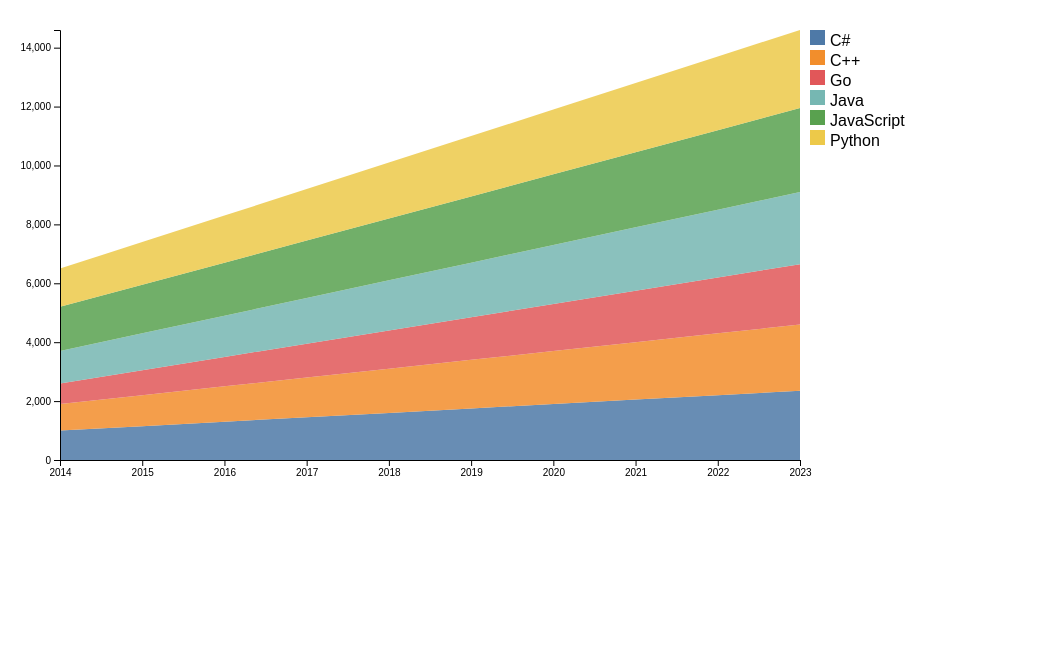
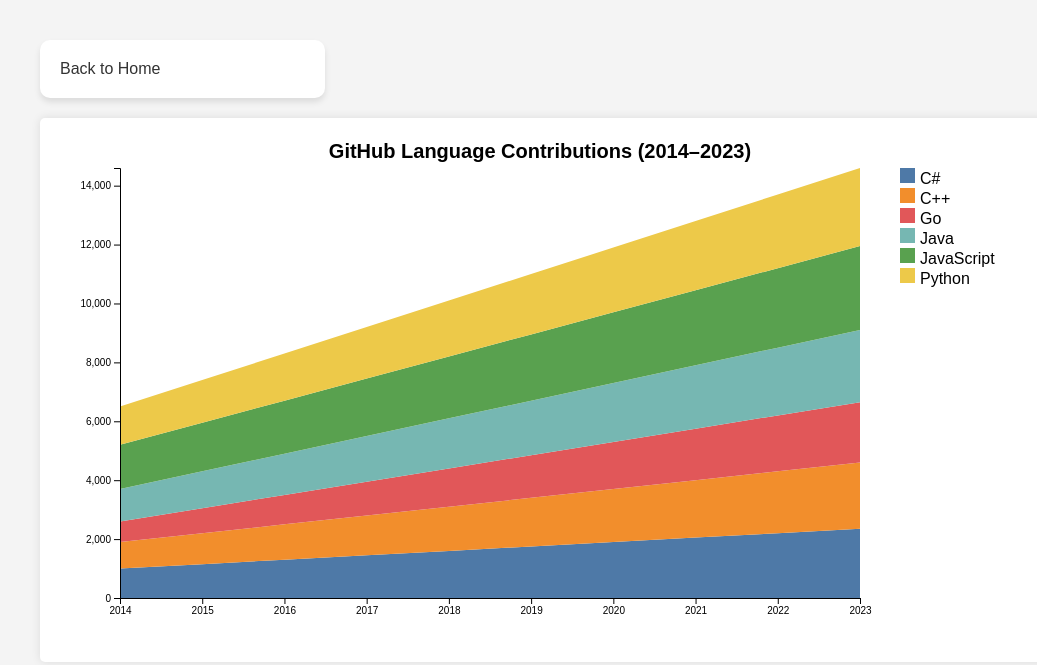
Before and after one commit to Ls6375/CMS-project2, a plain HTML site: page stacked-graph.html in a window 1280 px wide. Shown: the whole page, without its empty margins (0-1037 px from the left). Drawn offline with nearby package versions, Linux system fonts and the light colour scheme.

Commit message:
design changes

```diff
--- a/stacked-graph.html
+++ b/stacked-graph.html
@@ -1,56 +1,49 @@
 <!DOCTYPE html>
+<!-- Student Name : Divyangini Patel -->
+<!-- Student ID : 8961573 -->
 <html lang="en">
+
 <head>
     <meta charset="UTF-8">
     <title>GitHub Language Contributions (2014–2023)</title>
-    <style>
-        body, html {
-            margin: 0;
-            padding: 0;
-            font-family: Arial, sans-serif;
-        }
+    <link rel="stylesheet" href="./css/styles.css">
 
-        #chart {
-            width: 100%;
-            height: 550px;
-        }
+</head>
 
-        .area {
-            opacity: 0.85;
-        }
-
-        .axis path,
-        .axis line {
-            fill: none;
-            stroke: black;
-        }
-
-        .axis text {
-            font-size: 12px;
-        }
-
-        .legend text {
-            font-size: 13px;
-        }
-    </style>
-</head>
 <body>
-<div id="chart"></div>
+    <nav class="nav-grid">
+        <a class="nav-item" href="index.html">Back to Home</a>
+    </nav>
+    <div id="stacked-chart" class="chart-container"></div>
 
     <script src="https://d3js.org/d3.v5.min.js"></script>
     <script>
-    const margin = {top: 30, right: 160, bottom: 40, left: 60},
+        const margin = {
+                top: 30,
+                right: 160,
+                bottom: 40,
+                left: 60
+            },
             width = 960 - margin.left - margin.right,
             height = 500 - margin.top - margin.bottom;
 
-    const svg = d3.select("#chart").append("svg")
+        const svg = d3.select("#stacked-chart").append("svg")
             .attr("width", width + margin.left + margin.right)
             .attr("height", height + margin.top + margin.bottom);
+
+        svg.append("text")
+            .attr("x", (width + margin.left + margin.right) / 2)
+            .attr("y", 20)
+            .attr("text-anchor", "middle")
+            .attr("font-size", "20px")
+            .attr("font-weight", "bold")
+            .text("GitHub Language Contributions (2014–2023)");
+
 
         const g = svg.append("g")
             .attr("transform", `translate(${margin.left},${margin.top})`);
 
-    d3.csv("data/github_language_contributions.csv", d3.autoType).then(function(data) {
+        d3.csv("data/github_language_contributions.csv", d3.autoType).then(function (data) {
             const keys = data.columns.slice(1); // All languages
 
             const stack = d3.stack()
@@ -91,7 +84,7 @@
 
             // Legend
             const legend = svg.append("g")
-            .attr("transform", `translate(${width + margin.left + 10},${margin.top})`);
+                .attr("transform", `translate(${width + margin.left + 40},${margin.top})`);
 
             legend.selectAll("rect")
                 .data(keys)
@@ -112,4 +105,5 @@
         });
     </script>
 </body>
+
 </html>
```
Lines whose indentation alone changed are shown as unchanged.
